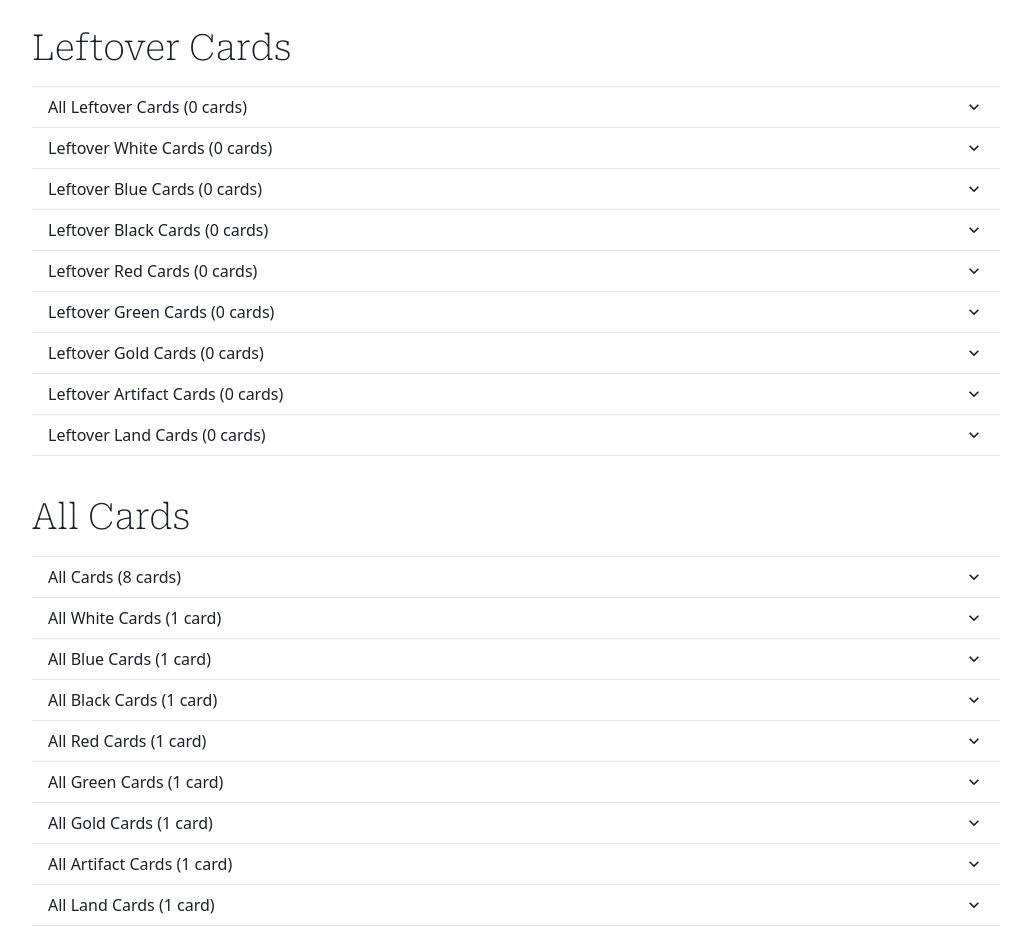
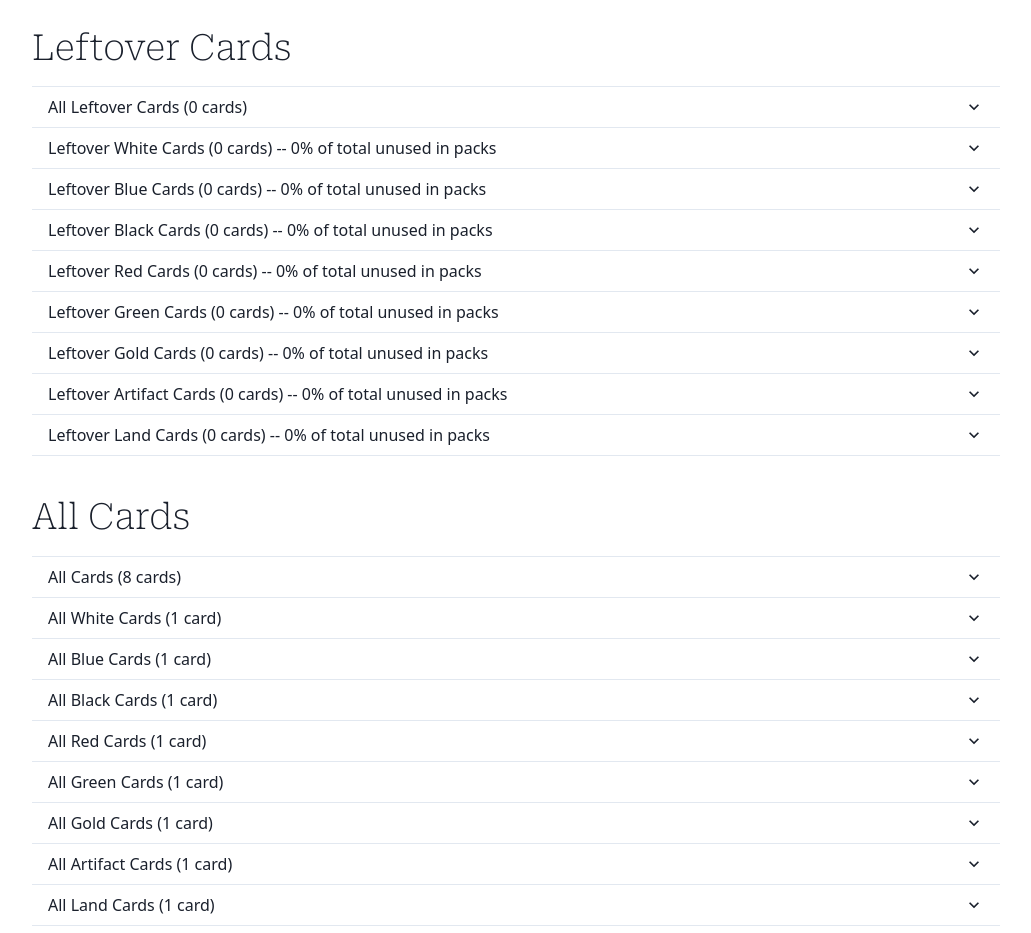
Before and after one commit to selena-groh/magic-packer, a Next.js app: page / in a window 1280 px wide. Shown: the part 1140-2073 px from the top of the page, without its empty margins (124-1155 px from the left). Built offline with nearby package versions, Linux system fonts and the light colour scheme.

Commit message:
add percent unused

```diff
--- a/components/Packer.js
+++ b/components/Packer.js
@@ -14,6 +14,19 @@ function getNumberOfCardsText(cards) {
   } else {
     return ` (${cards?.length} cards)`;
   }
+}
+
+function getPercentageOfCardsLeftoverText(leftoverCards, allCards) {
+  if (
+    typeof leftoverCards?.length === "undefined" ||
+    typeof allCards?.length === "undefined"
+  ) {
+    return "";
+  }
+
+  return ` -- ${Math.floor(
+    (leftoverCards?.length / allCards?.length) * 100
+  )}% of total unused in packs`;
 }
 
 const Packer = ({
@@ -156,7 +169,12 @@ const Packer = ({
         {Object.entries(leftoverBucketedCards).map(([color, cards]) => (
           <CardGroupAccordionItem
             key={color}
-            title={`Leftover ${color} Cards${getNumberOfCardsText(cards)}`}
+            title={`Leftover ${color} Cards${getNumberOfCardsText(
+              cards
+            )}${getPercentageOfCardsLeftoverText(
+              cards,
+              bucketedCardData[color]
+            )}`}
             cards={cards}
           />
         ))}
```
